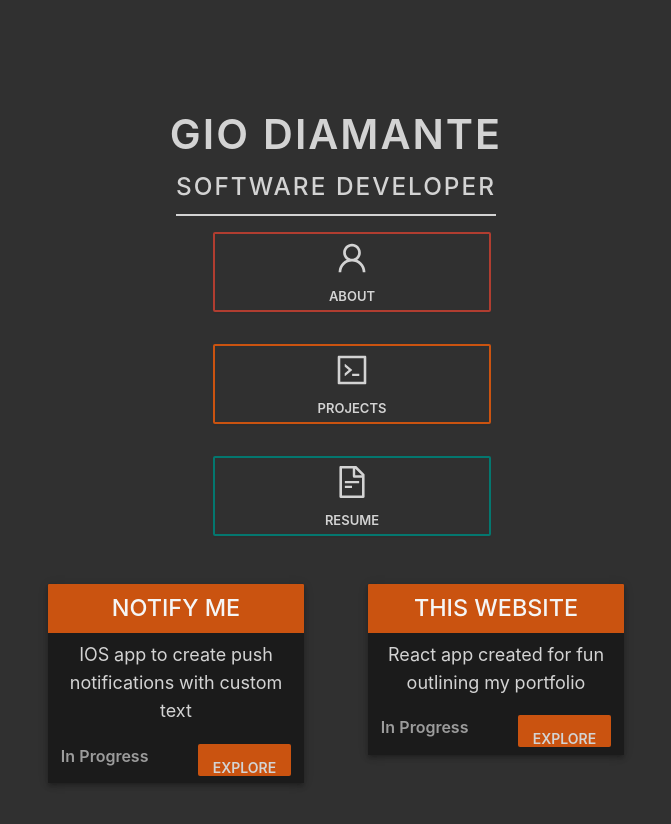
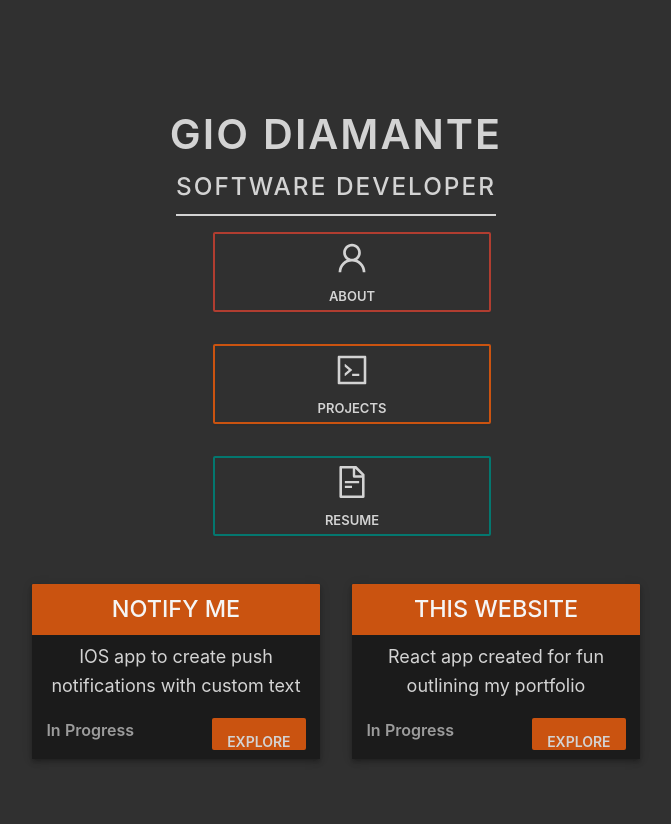
Before and after one commit to GDiamante/gdiamante.github.io, a React (Create React App) app in the folder personal-site/: page / in a window 1280 px wide. Both pictures are taken after a click on the button "PROJECTS". Shown: the top 824 px of the page, without its empty margins (304-975 px from the left). Built offline with nearby package versions, Linux system fonts and the light colour scheme.

Commit message:
Increase projects size

```diff
--- a/personal-site/src/Styles/projects.scss
+++ b/personal-site/src/Styles/projects.scss
@@ -13,7 +13,7 @@
     font-family: -apple-system, BlinkMacSystemFont, 'Segoe UI', Roboto, Oxygen, Ubuntu, Cantarell, 'Open Sans', 'Helvetica Neue', sans-serif;
 
     .projectsBox {
-        max-width: 16rem;
+        max-width: 18rem;
         width: 95%;
         background-color: $text-background;
         margin-bottom: 1rem;
```
